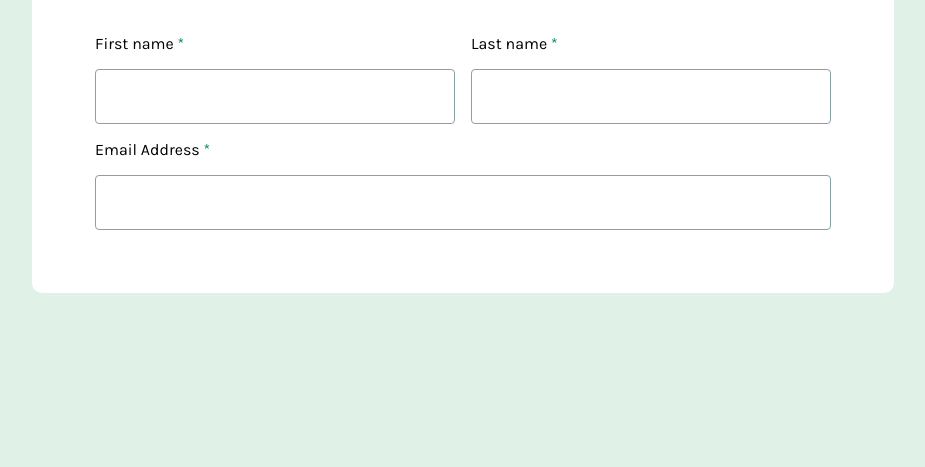
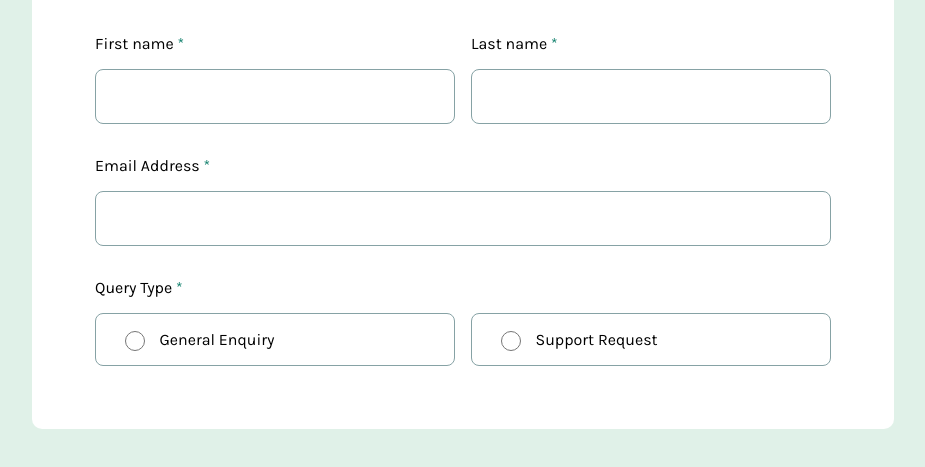
Before and after one commit to DiCherp/contact-form, a plain HTML site: page index.html in a window 1280 px wide. Shown: the part 291-758 px from the top of the page, without its empty margins (177-1102 px from the left). Drawn offline with Linux system fonts and the light colour scheme.

Commit message:
second stage

```diff
--- a/index.html
+++ b/index.html
@@ -27,6 +27,13 @@
             <p>Email Address <span class = "star">*</span></p>
             <input type="text">
         </div>
+        <div class="query_type">
+            <p>Query Type <span class = "star">*</span></p>
+            <div class="query_type_btns">
+                <label for="gen_enq" class="query_lable"><input type="radio" name="" id="gen_enq" class = "query_btn"><p>General Enquiry</p></label>
+                <label for="sup_req" class="query_lable"><input type="radio" name="" id="sup_req" class = "query_btn"><p>Support Request</p></label>
+            </div>
+     </div>
     </div>
     </div>
 
--- a/main.css
+++ b/main.css
@@ -24,6 +24,7 @@ body {
     flex-grow: 1;
     flex-basis: 90%;
     flex-wrap: wrap;
+    gap: 16px;
 }
 
 .form_names {
@@ -31,15 +32,10 @@ body {
     flex-wrap: wrap;
     width: 100%;
     gap: 16px;
+    margin-bottom: 0;
 }
 
-.first_name{
-    display: flex;
-    flex-wrap: wrap;
-    flex-grow: 1;
-    flex-basis: 295px;
-}
-
+.first_name,
 .last_name{
     display: flex;
     flex-wrap: wrap;
@@ -47,13 +43,19 @@ body {
     flex-basis: 295px;
 }
 
+
 .star{
     color: #0C7D69;
 }
 
 input {
-    border-radius: 4px;
+    border-radius: 8px;
     border: 1px solid #86A2A5;
+}
+
+input:hover{
+    border: 1px solid #0C7D69;
+    cursor: pointer;
 }
 
 .first_name > input,
@@ -71,3 +73,68 @@ input {
     flex-wrap: wrap;
     flex-grow: 1;
 }
+
+.query_type{
+    display: flex;
+    flex-wrap: wrap;
+    flex-grow: 1;
+    flex-basis: 1000%;
+
+}
+
+
+.query_type > p {
+    flex-basis: 1000%;
+}
+
+.query_type_btns {
+    display: flex;
+    flex-grow: 1;
+    flex-shrink: 1;
+    gap: 16px;
+    flex-wrap: wrap;
+}
+
+.query_type_btn{
+    display: flex;
+    border: 1px solid #86A2A5;
+    border-radius: 8px;
+    flex-grow: 1;
+    flex-shrink: 1;
+    flex-basis: 271px;
+    padding: 0px 24px;
+    height: 51px;
+    gap: 12px;
+}
+
+.query_type_btn:active{
+    background-color: #E0F1E8;
+    cursor: pointer;
+}
+
+.query_lable > input{
+    width: 19.5px;
+    height: 19.5px;
+    border-radius: 50%;
+    background-color: #86A2A5;
+    border: 1px solid #0C7D69;
+}
+
+.query_lable{
+    display: flex;
+    border: 1px solid #86A2A5;
+    border-radius: 8px;
+    flex-grow: 1;
+    flex-shrink: 1;
+    flex-basis: 271px;
+    padding: 0px 24px;
+    height: 51px;
+    gap: 12px;
+    align-items: center;
+}
+
+.query_btn:checked {
+
+    appearance: none;
+    color: #E0F1E8;
+}
```
